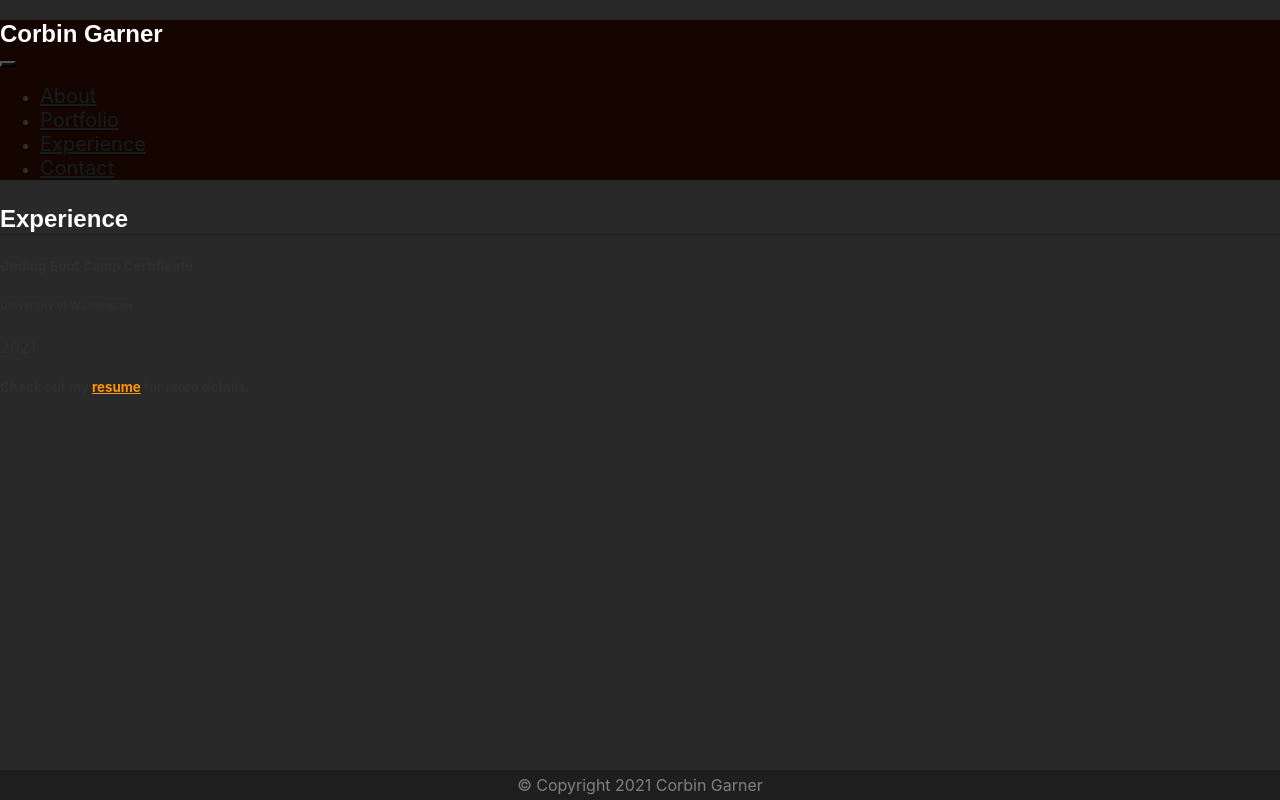
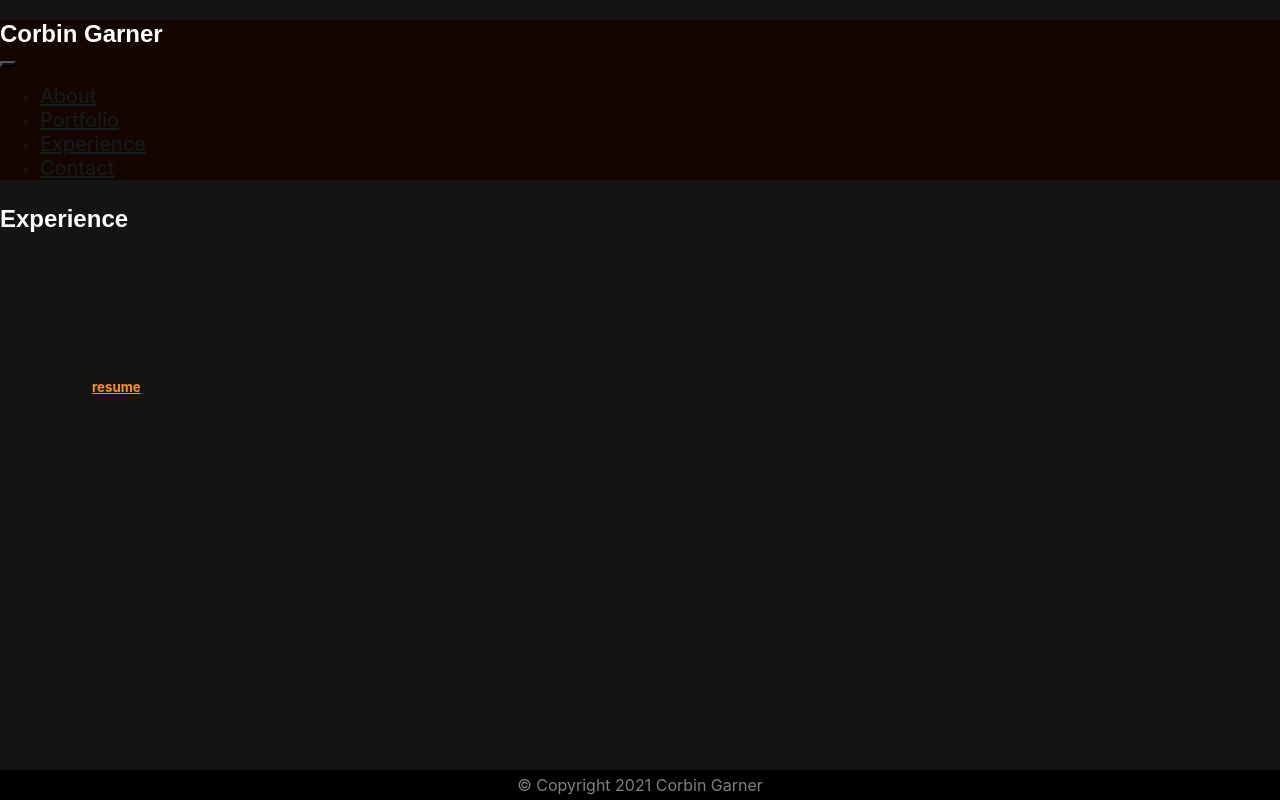
Before and after one commit to CorbinGar/Portfolio, a React (Create React App) app: page /experience in a window 1280 px wide. Built offline with nearby package versions, Linux system fonts and the light colour scheme.

Commit message:
css  what i like dark mode

```diff
--- a/public/index.html
+++ b/public/index.html
@@ -26,7 +26,7 @@
     -->
     <title>React App</title>
   </head>
-  <body style="background-color: #292929;">
+  <body style="background-color: rgb(20, 20, 20);">
     <noscript>You need to enable JavaScript to run this app.</noscript>
     <div id="root"></div>
     <!--
--- a/src/components/Footer/style.css
+++ b/src/components/Footer/style.css
@@ -8,7 +8,7 @@
     bottom: 0;
     width: 100%;
     line-height: 30px;
-    background-color: rgb(30, 30, 30);
+    background-color: rgb(0, 0, 0);
     text-align: center;
   }
 
--- a/src/pages/Experience/style.css
+++ b/src/pages/Experience/style.css
@@ -1,5 +1,5 @@
 body {
-    color: #2f2f2f;
+    color: rgb(20, 20, 20);;
     background-size: 640px;
 }
 
--- a/src/pages/Portfolio/style.css
+++ b/src/pages/Portfolio/style.css
@@ -4,7 +4,7 @@
 }
 
 .projectCard {
-    background-color: #1f1f1f;;
+    background-color: rgb(20, 20, 20);
     width: 25rem;
 }
 
```
